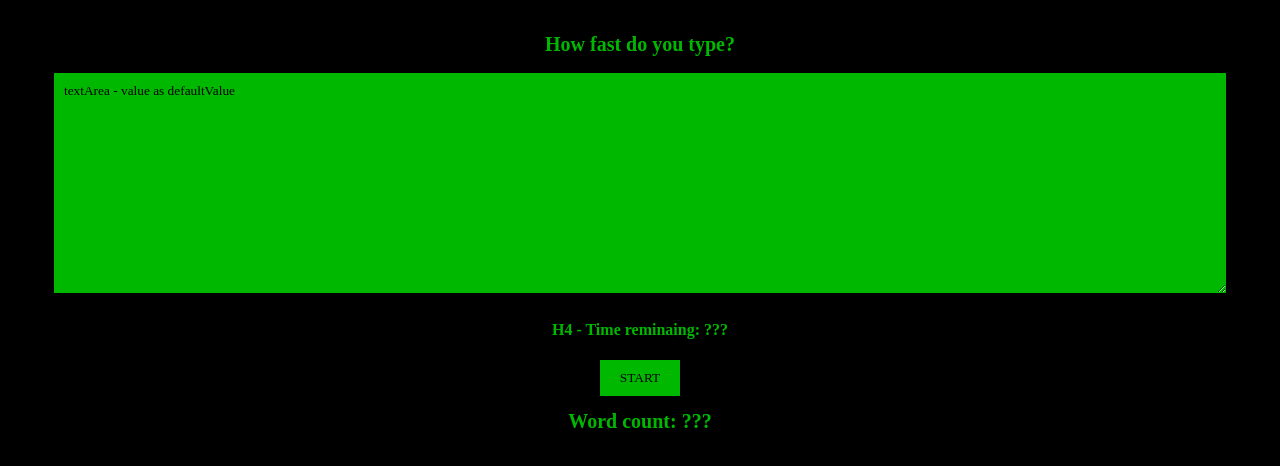
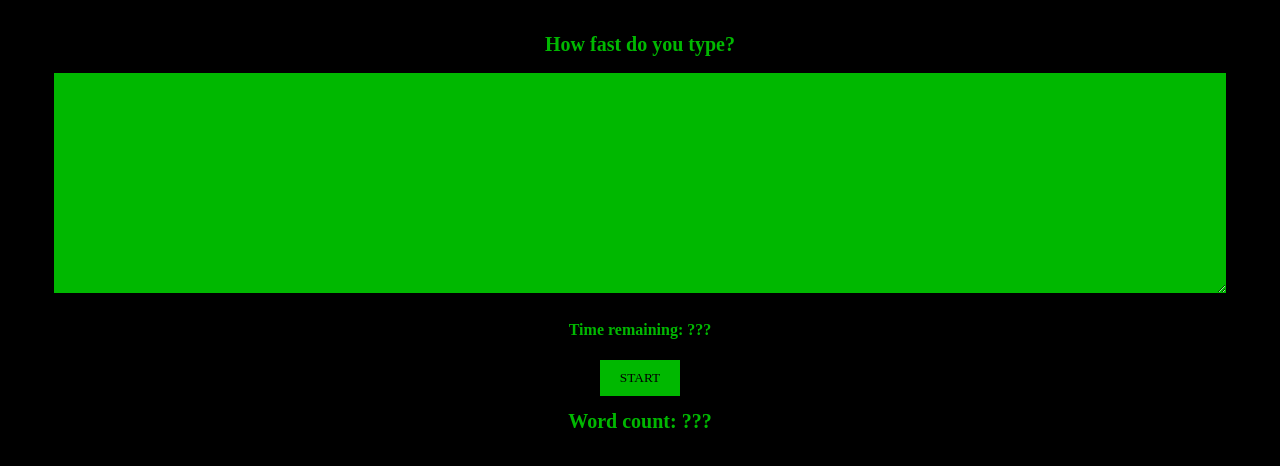
Before and after one commit to y-by/02, a React (Vite) app in the folder Speed Typing Game/: page / in a window 1280 px wide. Shown: the top 466 px of the page. Built offline with nearby package versions, Linux system fonts and the light colour scheme.

Commit message:
add state and handleChange

```diff
--- a/Speed Typing Game/src/App.jsx
+++ b/Speed Typing Game/src/App.jsx
@@ -1,17 +1,28 @@
 import { useState } from 'react'
 import './App.css'
 
+
 function App() {
-  const [count, setCount] = useState(0)
+  const [text, setText] = useState("")
+
+  function handleChange(e) {
+      const {value} = e.target
+      setText(value)
+  }
+
+  console.log(text)
 
   return (
-    <div className="App">
-      <h1>How fast do you type?</h1>
-      <textarea defaultValue="textArea - value as defaultValue"/>
-      <h4>H4 - Time reminaing: ???</h4>
-      <button>Start</button>
-      <h1>Word count: ???</h1>
-    </div>
+      <div>
+          <h1>How fast do you type?</h1>
+          <textarea
+              onChange={handleChange}
+              value={text}
+          />
+          <h4>Time remaining: ???</h4>
+          <button>Start</button>
+          <h1>Word count: ???</h1>
+      </div>
   )
 }
 
```
